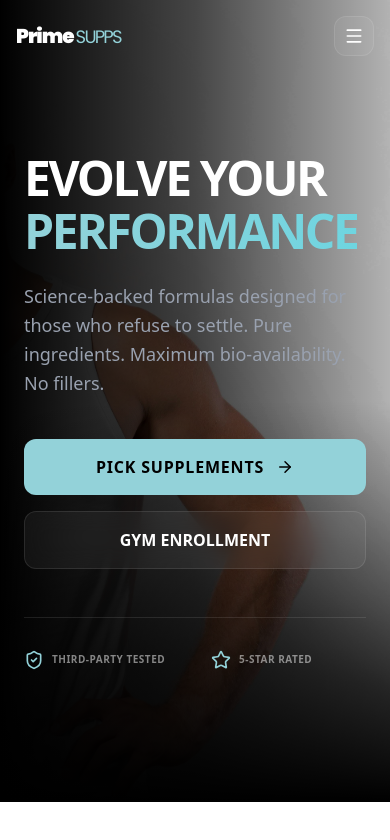
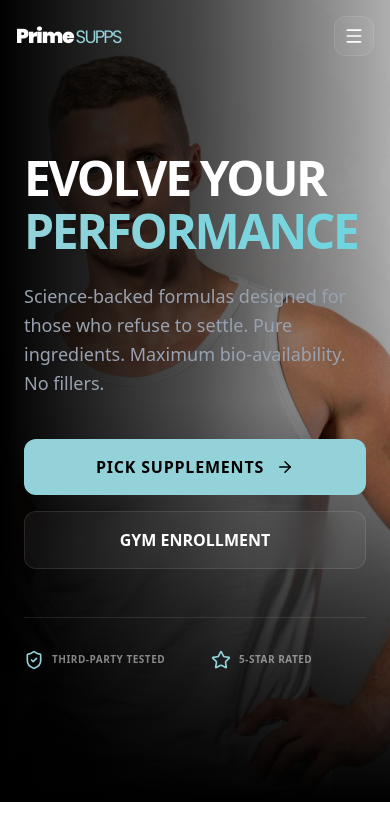
Before and after one commit to afterrender1/fitness-suplement-website, a Next.js app: page / in a window 390 px wide. Shown: the top 840 px of the page. Built offline with nearby package versions, Linux system fonts and the light colour scheme.

Commit message:
ui and ux improved , and add more responsiveness

```diff
--- a/app/components/Hero.jsx
+++ b/app/components/Hero.jsx
@@ -6,18 +6,42 @@ export default function Hero() {
         <section className="relative w-full h-[95vh] flex items-center overflow-hidden bg-black">
 
             {/* Background with Intelligent Gradient Mask */}
+            {/* Background with Intelligent Gradient Mask */}
             <div className="absolute inset-0 z-0">
+
+                {/* XS (mobile) */}
+                <Image
+                    src="/images/h-mobile.jpg"
+                    alt="Premium Supplements"
+                    fill
+                    priority
+                    className="object-cover opacity-80 object-center block sm:hidden"
+                />
+
+                {/* SM (small tablets) */}
+                <Image
+                    src="/images/h-mobile.jpg"
+                    alt="Premium Supplements"
+                    fill
+                    priority
+                    className="object-cover opacity-80 hidden sm:block md:hidden"
+                />
+
+                {/* MD & up (desktop) */}
                 <Image
                     src="/images/h1.jpg"
                     alt="Premium Supplements"
                     fill
                     priority
-                    className="object-cover object-right md:object-center opacity-80"
+                    className="object-cover object-right md:object-center opacity-80 hidden md:block"
                 />
-                {/* Radical gradient: Darker on the left for text readability, clear on the right */}
+
+                {/* Gradient overlays (same for all) */}
                 <div className="absolute inset-0 bg-linear-to-r from-black via-black/60 to-transparent" />
                 <div className="absolute inset-0 bg-linear-to-t from-black via-transparent to-transparent" />
+
             </div>
+
 
             <div className="relative z-10 max-w-7xl mx-auto px-6 w-full">
                 <div className="max-w-2xl mt-5">
@@ -43,7 +67,7 @@ export default function Hero() {
                         </button>
 
                         <button className="flex items-center justify-center gap-2 bg-white/5 backdrop-blur-md border uppercase border-white/10 text-white px-10 py-4 rounded-xl font-semibold hover:bg-white/10 transition-all">
-                           GYM Enrollment
+                            GYM Enrollment
                         </button>
                     </div>
 
--- a/app/components/Navbar.jsx
+++ b/app/components/Navbar.jsx
@@ -38,7 +38,7 @@ export default function Navbar() {
                         : "bg-transparent border-transparent py-4 sm:py-6 2xl:py-8"
                     }`}
             >
-                <div className="max-w-480 mx-auto px-4 xs:px-6 md:px-10 2xl:px-16">
+                <div className="max-w-350 mx-auto px-4 xs:px-6 md:px-10 2xl:px-16">
                     <div className="flex items-center justify-between">
 
                         {/* Logo - Fully Responsive Text Sizes */}
@@ -75,7 +75,7 @@ export default function Navbar() {
                                     href="tel:+123456789"
                                     className="group relative inline-flex items-center gap-2 px-4 py-2 lg:px-6 lg:py-3 2xl:px-10 2xl:py-5 rounded-full overflow-hidden bg-[#93D2D9  ] transition-transform active:scale-95"
                                 >
-                                    <span className="relative z-10 flex items-center gap-2 text-black font-black text-[10px] lg:text-xs 2xl:text-lg uppercase italic tracking-tighter">
+                                    <span className="relative z-10 flex items-center gap-2 text-gray-50 font-black text-[10px] lg:text-xs 2xl:text-lg uppercase italic tracking-tighter">
                                         <Phone size={14} className="2xl:w-6 2xl:h-6" />
                                         <span>Call Now</span>
                                         <ArrowUpRight size={12} className="2xl:w-5 2xl:h-5 opacity-50 group-hover:translate-x-1 group-hover:-translate-y-1 transition-transform" />
--- a/app/layout.js
+++ b/app/layout.js
@@ -2,7 +2,7 @@ import "./globals.css";
 
 
 export const metadata = {
-  title: "Premium Health Supplements | Trusted Wellness Experts",
+  title: "Prime Supps | Trusted Wellness Experts",
   description:
     "Shop high-quality health and wellness supplements recommended by experts. Clean ingredients, proven results, and fast delivery. Call now for guidance.",
 };
```
Also changed, not shown: public/images/h-mobile.jpg (added).
